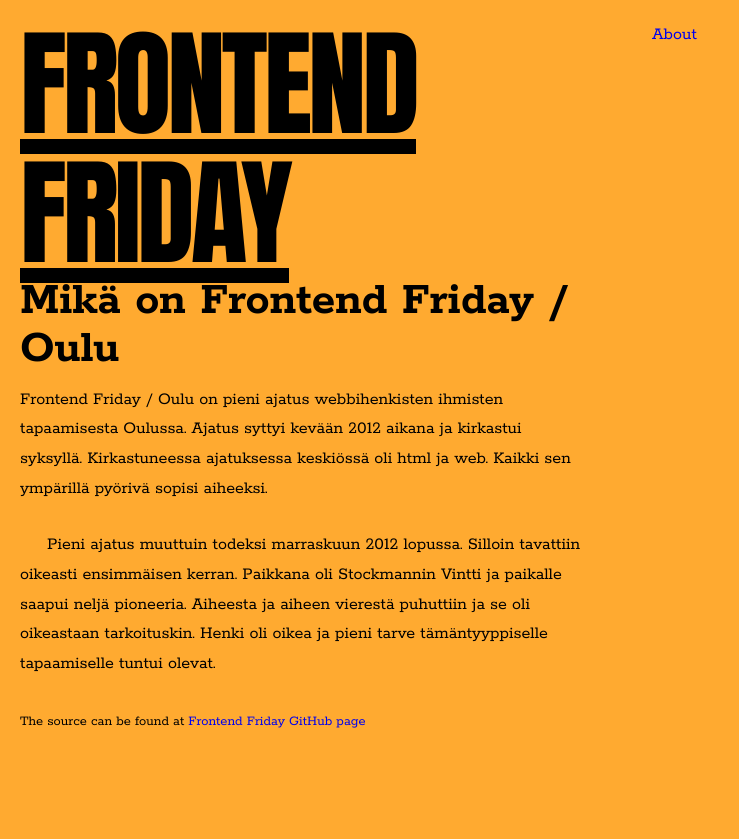
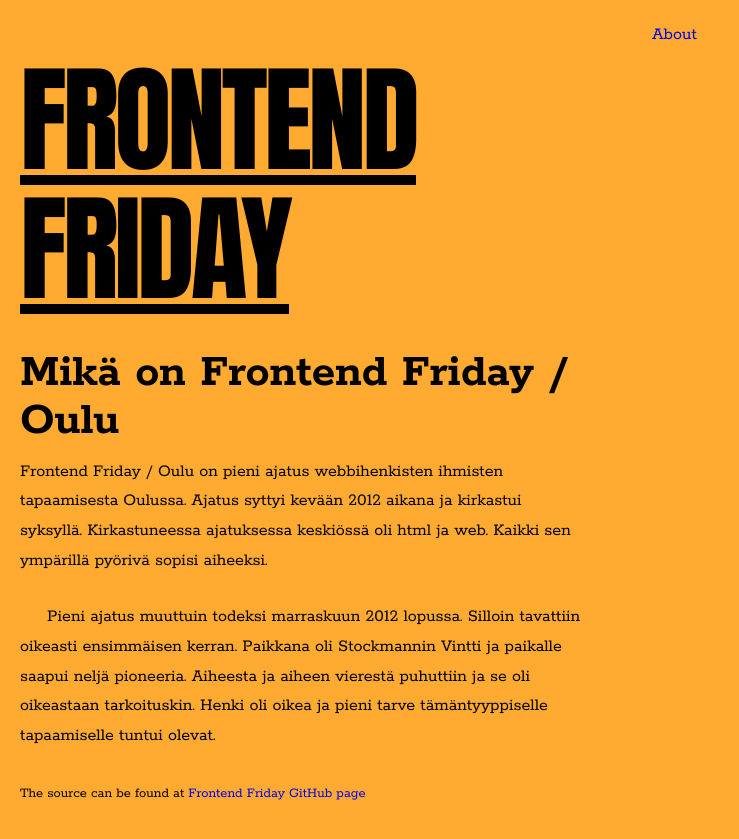
Before and after one commit to ouluweb/ouluweb.github.io, a Jekyll site: the page built from index.html, in a window 1280 px wide. Shown: the top 839 px of the page, without its empty margins (0-739 px from the left). Built offline with Jekyll 4.4.1, drawn with Linux system fonts in a browser that asks for light colours; Markdown is read by kramdown in place of the engine named in the settings.

Commit message:
Line fixing

```diff
--- a/_layouts/default.html
+++ b/_layouts/default.html
@@ -18,8 +18,10 @@
         <div class="gw">
             <div class="g d1 m1 mb-all">
                 <header class="banner">
-                    <div class=banner__header>
-                        <h1 class="tera">Frontend Friday</h1>
+                    <div class=banner-header>
+                        <div class=banner-header__inner>
+                            <h1 class="tera">Frontend Friday</h1>
+                        </div>
                     </div>
               </header>
           </div>
--- a/css/ff.css
+++ b/css/ff.css
@@ -942,6 +942,8 @@
 
 .wrapper { padding: 20px; }
 
-.banner { padding: 2em 0 0.3em; font-weight: 700; font-family: Impact, Arial, sans-serif; }
-.banner h1 { text-transform: uppercase; letter-spacing: -4px; display: inline; line-height: 1.1; }
-.banner, .banner .banner__header { display: inline; border-bottom: 10px solid black; }
+.banner { padding: 2em 0; font-weight: 700; font-family: Impact, Arial, sans-serif; }
+.banner h1 { text-transform: uppercase; letter-spacing: -4px; line-height: 1.1; }
+
+.banner-header h1 { display: inline; }
+.banner-header, .banner-header .banner-header__inner { display: inline; border-bottom: 10px solid black; }
```
Also changed, not shown: css/ff.scss (+10 -3 lines).
